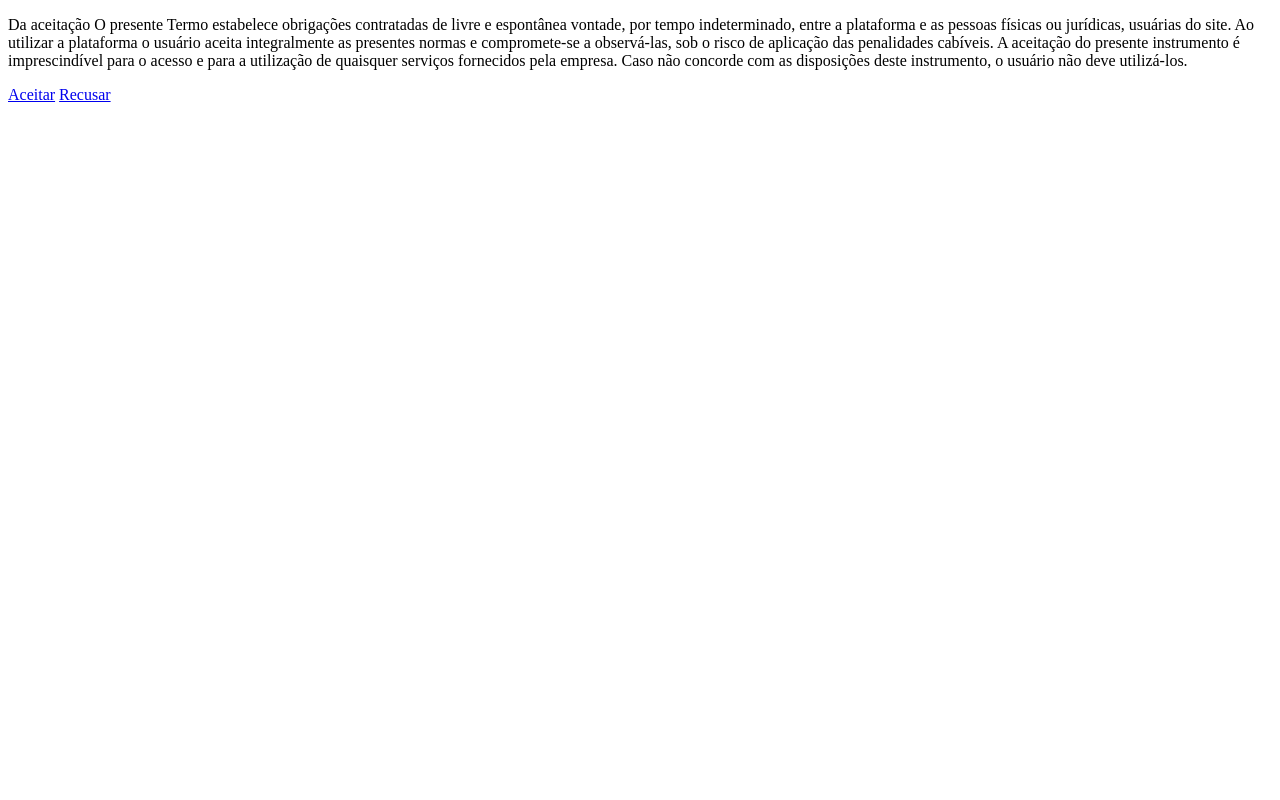
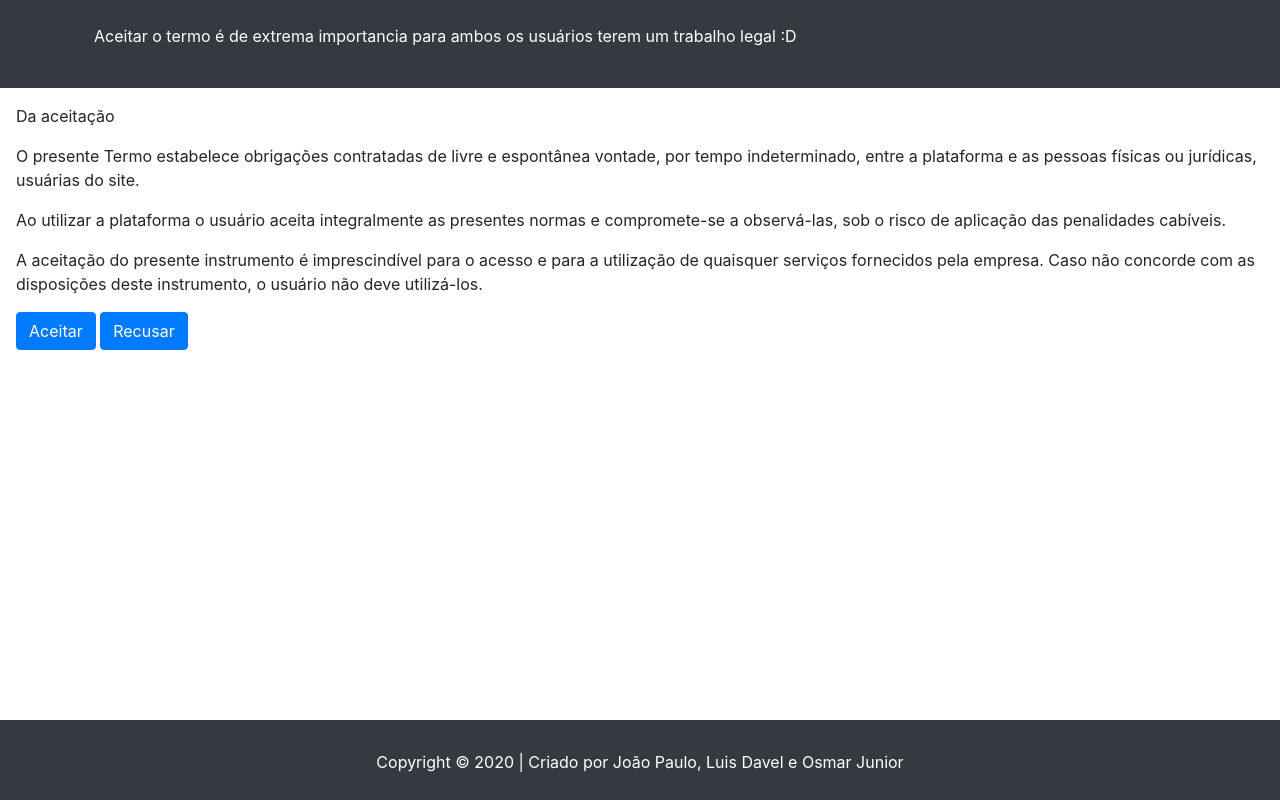
Before and after one commit to LuisDavel/Projeto-Frellancer, a PHP site: page /termo_compromisso.php?id=1 in a window 1280 px wide. Run offline with PHP 8.4, Linux system fonts and the light colour scheme; the visitor is signed in with stand-in values (Sample User, id 1).

Commit message:
versão final

```diff
--- a/index.php
+++ b/index.php
@@ -160,7 +160,7 @@
   </div>
 </div>
 
-    <footer class="footer bg-dark" style="height: 80px;">
+    <footer class="footer bg-dark " style="height: 80px;">
             <div class="container ">
               <span class=" text-white d-flex justify-content-center"> Copyright © 2020 | Criado por João Paulo, Luis Davel e Osmar Junior</span>
             </div>
--- a/index_cliente.php
+++ b/index_cliente.php
@@ -122,7 +122,7 @@
 
   <?php
 
-    $sql = "SELECT * FROM bate_papo where id_cliente = $id_usuario";
+    $sql = "SELECT * FROM bate_papo, projetos where projetos.id_cliente = $id_usuario";
     $retorno = mysqli_query($con, $sql);
     if(!$retorno) {
         echo mysqli_error($con);
--- a/mostra-projeto.php
+++ b/mostra-projeto.php
@@ -82,7 +82,7 @@
 					    	</td>
                             <td><?php echo $item['tipo_servico']; ?></td>
                             <td><?php echo $item['prazo']; ?></td>
-                            <td><a href="processa_projeto.php?id= <?php echo $item['id_projetos']; ?>" class="btn btn-primary">Resolver</a></td>
+                            <td><a href="termo_compromisso.php?id= <?php echo $item['id_projetos']; ?>" class="btn btn-primary">Resolver</a></td>
                         </tr>
 
 	        <?php
@@ -96,5 +96,7 @@
     <?php
         }
     ?>
+
+
 </body>
 </html>
--- a/termo_compromisso.php
+++ b/termo_compromisso.php
@@ -1,28 +1,60 @@
 <?php
+ //processa_projeto.php?id= <?php echo $item['id_projetos'];
     include('conexao.php');
     if (@$_SESSION['id_usuario'] != "") {
+        $id = $_GET['id'];
 ?>
     <!DOCTYPE html>
     <html lang="en">
     <head>
+    <link rel="stylesheet" href="https://maxcdn.bootstrapcdn.com/bootstrap/4.0.0/css/bootstrap.min.css" integrity="sha384-Gn5384xqQ1aoWXA+058RXPxPg6fy4IWvTNh0E263XmFcJlSAwiGgFAW/dAiS6JXm" crossorigin="anonymous">
         <link href="vendor/bootstrap-progressbar/bootstrap-progressbar-3.3.4.min.css" rel="stylesheet" media="all">
         <meta charset="UTF-8">
         <meta name="viewport" content="width=device-width, initial-scale=1.0">
+<style>
+        footer{
+        padding-top: 30px ;
+
+        }
+</style>
         <title>Termo de compromisso</title>
     </head>
+
+
     <body>
-        <div class="text-center">
-            <p>Da aceitação
 
-        O presente Termo estabelece obrigações contratadas de livre e espontânea vontade, por tempo indeterminado, entre a plataforma e as pessoas físicas ou jurídicas, usuárias do site.
+        <header>
+          <nav class="navbar navbar-expand-lg navbar-dark bg-dark">
+              <div class="container navbar" id="corNavbar01">
+                  <ul class="navbar-nav mr-auto">
 
-        Ao utilizar a plataforma o usuário aceita integralmente as presentes normas e compromete-se a observá-las, sob o risco de aplicação das penalidades cabíveis.
+                      <li class="nav-item active">
+                          <p class="nav-link">Aceitar o termo é de extrema importancia para ambos os usuários terem um trabalho legal :D</p>
+                      </li>
+                  </ul>
+              </div>
+          </nav>
+        </header>
 
-        A aceitação do presente instrumento é imprescindível para o acesso e para a utilização de quaisquer serviços fornecidos pela empresa. Caso não concorde com as disposições deste instrumento, o usuário não deve utilizá-los.</p>
+        <div class="modal-body ">
+            <div class="d-flex justify-content-center">
+                <div>
 
-        <td><a href="batepapo.php" class="btn btn-primary">Aceitar</a></td>
-        <td><a href="index.php" class="btn btn-primary">Recusar</a></td>
+                    <p>Da aceitação </p>
+                    <p>O presente Termo estabelece obrigações contratadas de livre e espontânea vontade, por tempo indeterminado, entre a plataforma e as pessoas físicas ou jurídicas, usuárias do site. </p>
+                    <p>Ao utilizar a plataforma o usuário aceita integralmente as presentes normas e compromete-se a observá-las, sob o risco de aplicação das penalidades cabíveis. </p>
+                    <p> A aceitação do presente instrumento é imprescindível para o acesso e para a utilização de quaisquer serviços fornecidos pela empresa. Caso não concorde com as disposições deste instrumento, o usuário não deve utilizá-los.</p>
+                    <a href="processa_projeto.php?id=<?php echo $id ?> " class="btn btn-primary">Aceitar</a>
+                    <a href="index.php" class="btn btn-primary">Recusar</a>
+                </div>
+            </div>
         </div>
+
+        <footer class="footer bg-dark fixed-bottom" style="height: 80px;">
+            <div class="container ">
+              <span class=" text-white d-flex justify-content-center"> Copyright © 2020 | Criado por João Paulo, Luis Davel e Osmar Junior</span>
+            </div>
+        </footer>
     </body>
     </html>
 <?php
```
Also changed, not shown: img_projeto/20201210164728bg-title-02.jpg (added), img_projeto/20201210170443fundo.png (added).
